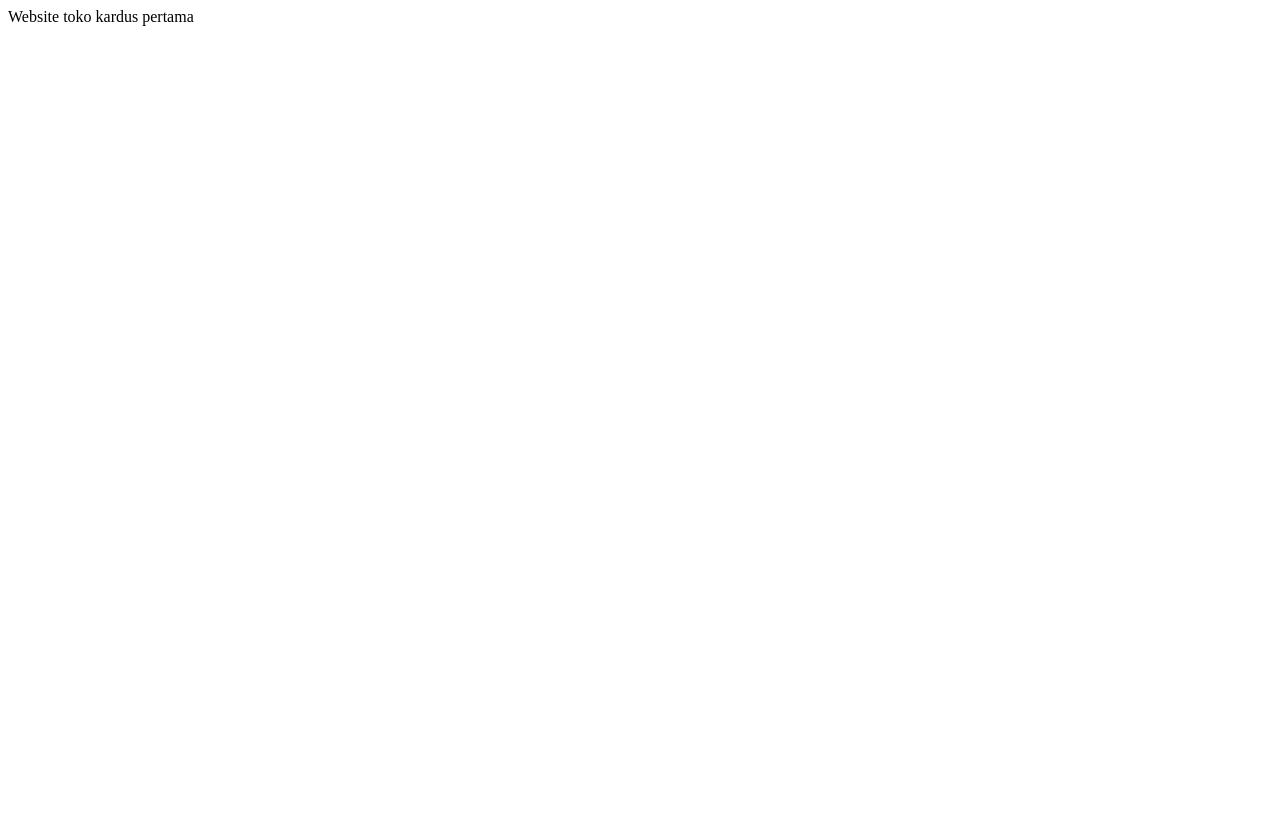
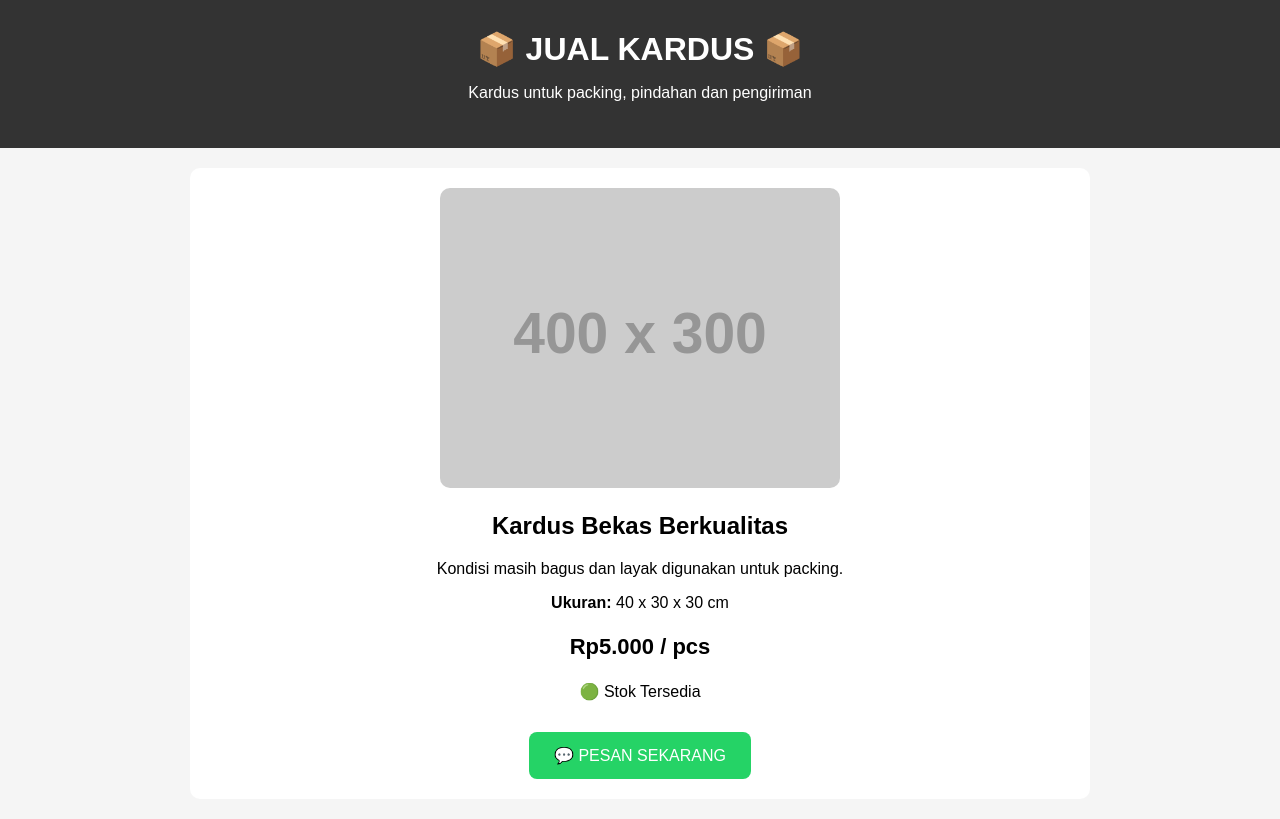
Before and after one commit to ElangStecu/Jual-Kardus, a plain HTML site: page index.html in a window 1280 px wide. Drawn offline with Linux system fonts and the light colour scheme; placeholder pictures from the web are drawn by us.

Commit message:
Create initial HTML structure for Kardus website

```diff
--- a/index.html
+++ b/index.html
@@ -1 +1,95 @@
-Website toko kardus pertama
+<!DOCTYPE html>
+<html lang="id">
+<head>
+  <meta charset="UTF-8">
+  <meta name="viewport" content="width=device-width, initial-scale=1.0">
+
+  <title>Jual Kardus</title>
+
+  <style>
+    body {
+      font-family: Arial, sans-serif;
+      margin: 0;
+      background: #f5f5f5;
+    }
+
+    header {
+      background: #333;
+      color: white;
+      text-align: center;
+      padding: 30px 15px;
+    }
+
+    header h1 {
+      margin: 0;
+    }
+
+    .container {
+      max-width: 900px;
+      margin: auto;
+      padding: 20px;
+    }
+
+    .produk {
+      background: white;
+      padding: 20px;
+      border-radius: 10px;
+      text-align: center;
+    }
+
+    .produk img {
+      width: 100%;
+      max-width: 400px;
+      border-radius: 10px;
+    }
+
+    .harga {
+      font-size: 22px;
+      font-weight: bold;
+    }
+
+    .pesan {
+      display: inline-block;
+      margin-top: 15px;
+      padding: 14px 25px;
+      background: #25D366;
+      color: white;
+      text-decoration: none;
+      border-radius: 8px;
+    }
+  </style>
+</head>
+
+<body>
+
+  <header>
+    <h1>📦 JUAL KARDUS 📦</h1>
+    <p>Kardus untuk packing, pindahan dan pengiriman</p>
+  </header>
+
+  <div class="container">
+
+    <div class="produk">
+
+      <img src="https://via.placeholder.com/400x300?text=Foto+Kardus">
+
+      <h2>Kardus Bekas Berkualitas</h2>
+
+      <p>Kondisi masih bagus dan layak digunakan untuk packing.</p>
+
+      <p><b>Ukuran:</b> 40 x 30 x 30 cm</p>
+
+      <p class="harga">Rp5.000 / pcs</p>
+
+      <p>🟢 Stok Tersedia</p>
+
+      <a class="pesan" href="#">
+        💬 PESAN SEKARANG
+      </a>
+
+    </div>
+
+  </div>
+
+</body>
+</html>
```
